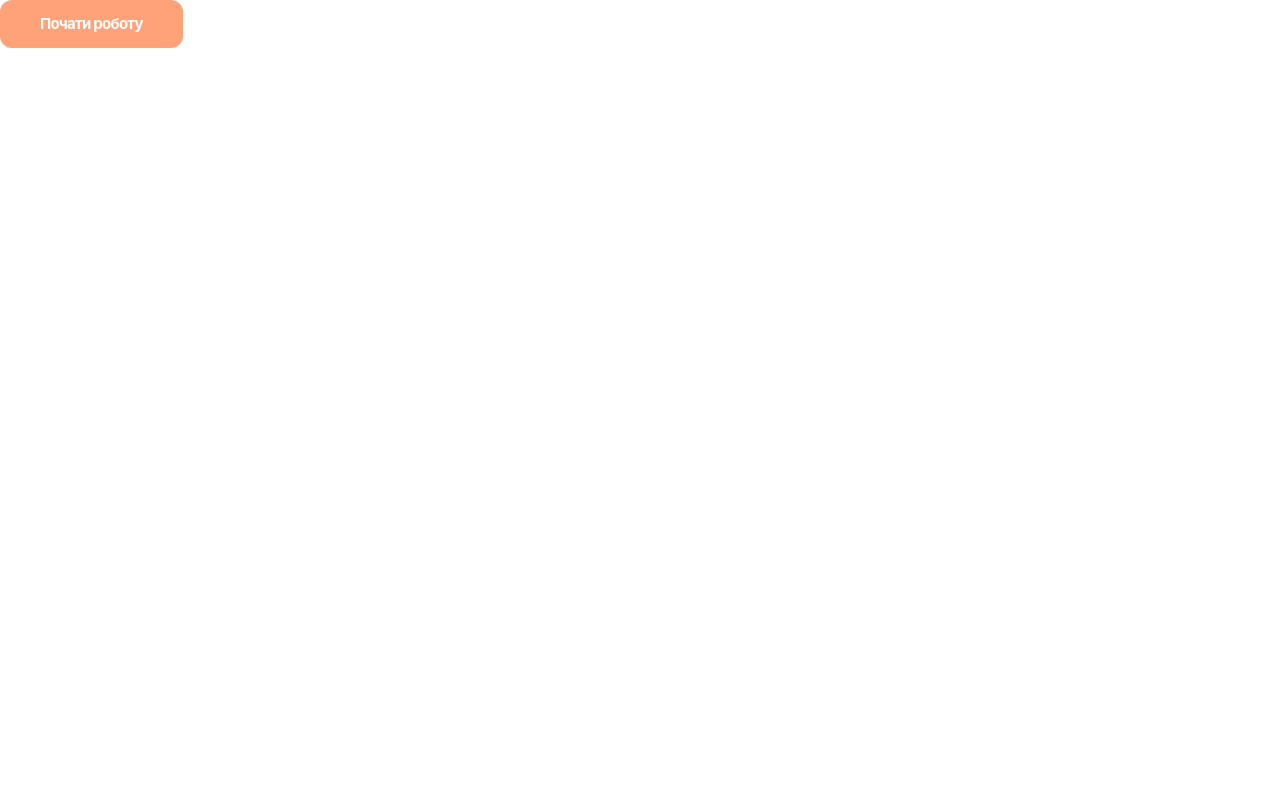
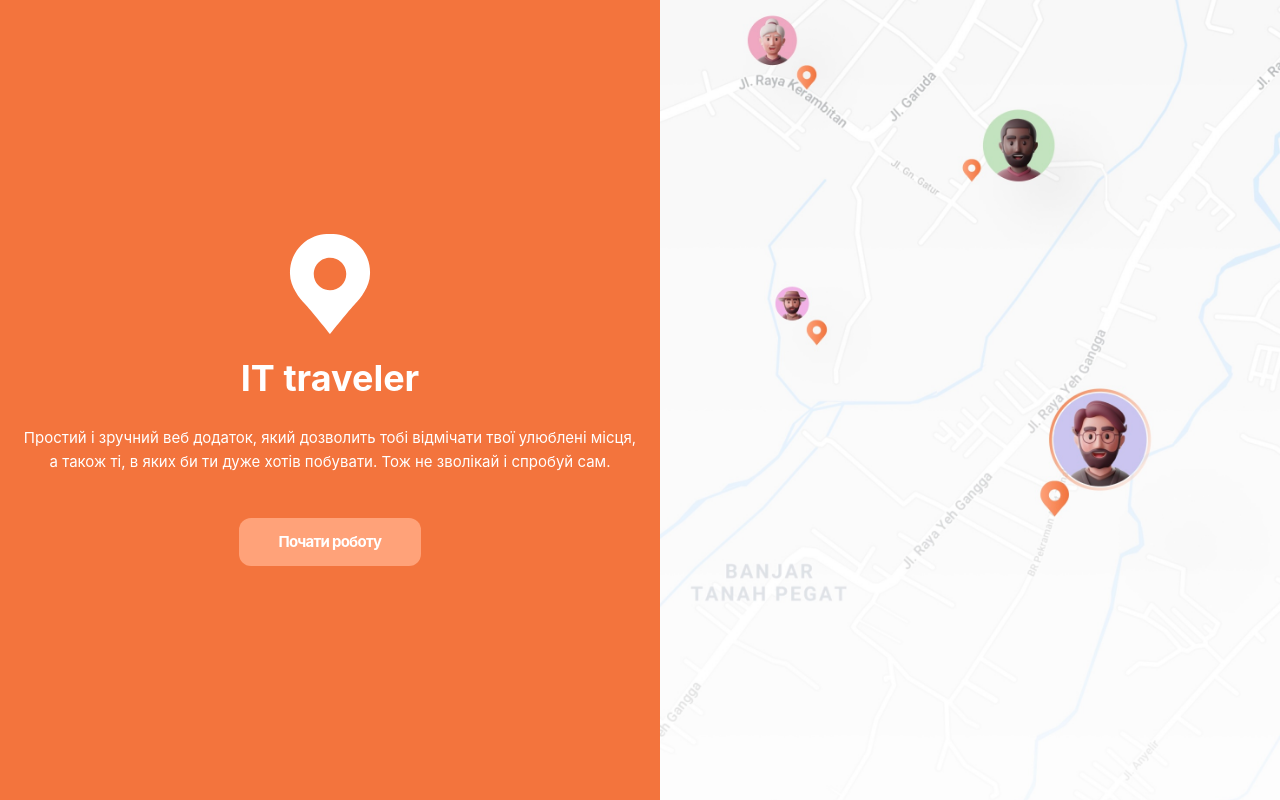
Before and after one commit to Annargb/map-traveler, a Vue app: page / in a window 1280 px wide. Built offline with nearby package versions, Linux system fonts and the light colour scheme.

Commit message:
add home page

```diff
--- a/src/App.vue
+++ b/src/App.vue
@@ -1,7 +1,9 @@
 <script setup>
-import IButton from './components/IButton/IButton.vue'
+import HomepageView from './views/HomepageView.vue';
+
+const isDesktop = window.innerWidth > 1024;
 </script>
 
 <template>
-  <IButton></IButton>
+  <HomepageView v-if="isDesktop" />
 </template>
--- /dev/null
+++ b/src/views/HomepageView.vue
@@ -0,0 +1,31 @@
+<script setup>
+import IButton from '../components/IButton/IButton.vue';
+</script>
+
+<template>
+  <main class="flex h-screen">
+    <section class="flex-1 flex justify-center items-center px-5 bg-primary">
+      <div class="text-white text-center">
+        <img
+          class="inline mb-6"
+          src="../assets//img//map-pin.svg"
+          alt="map-pin"
+        />
+        <h1 class="font-bold text-4xl mb-7">IT traveler</h1>
+        <p class="leading-6 mb-11">
+          Простий і зручний веб додаток, який дозволить тобі відмічати твої
+          улюблені місця, а також ті, в яких би ти дуже хотів побувати. Тож не
+          зволікай і спробуй сам.
+        </p>
+        <IButton></IButton>
+      </div>
+    </section>
+    <section class="flex-1">
+      <img
+        class="h-full w-full object-cover"
+        src="../assets/img/static-map.png"
+        alt="map"
+      />
+    </section>
+  </main>
+</template>
--- a/tailwind.config.js
+++ b/tailwind.config.js
@@ -2,7 +2,11 @@
 export default {
   content: ['./src/**/*.{js,ts,vue, jsx,tsx}'],
   theme: {
-    extend: {}
+    extend: {
+      colors: {
+        primary: '#F3743D'
+      }
+    }
   },
   plugins: []
 }
```
Also changed, not shown: .prettierrc.json, src/assets/img/map-pin.svg (added), src/assets/img/static-map.png (added).
